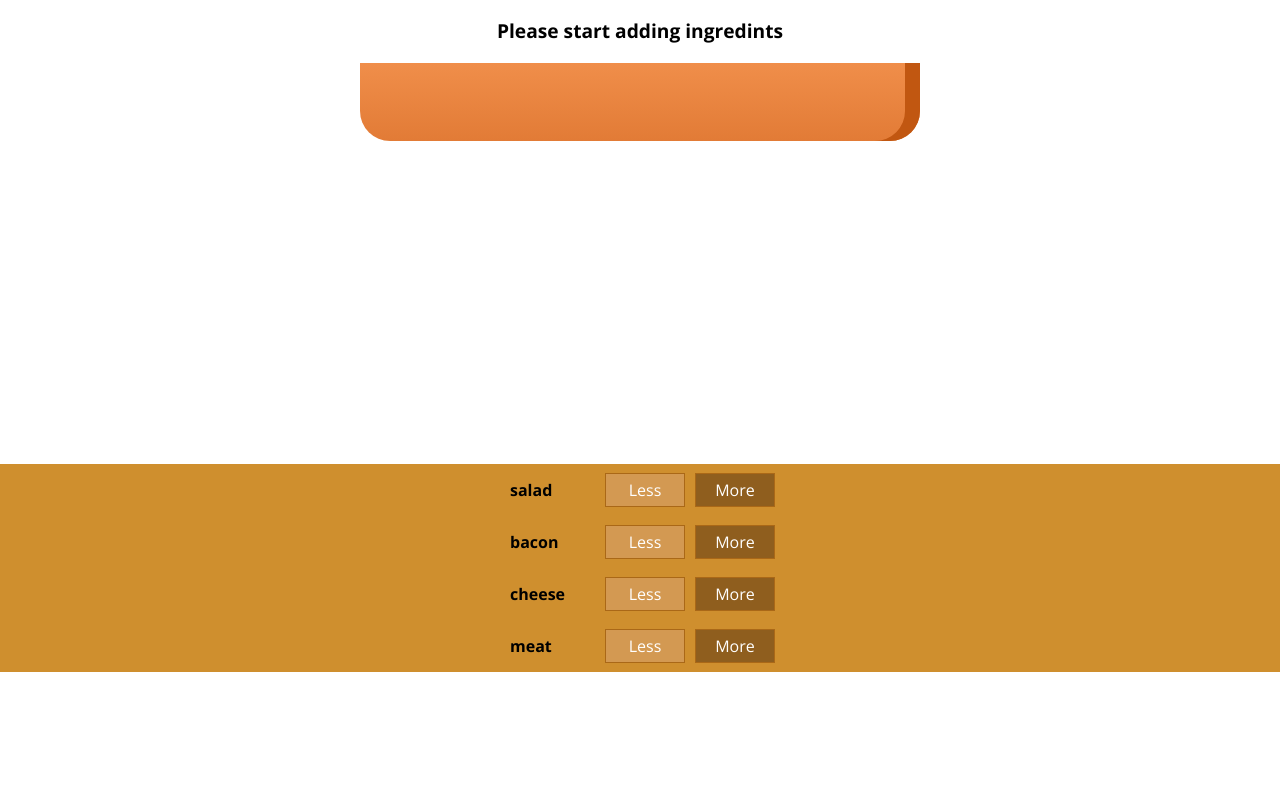
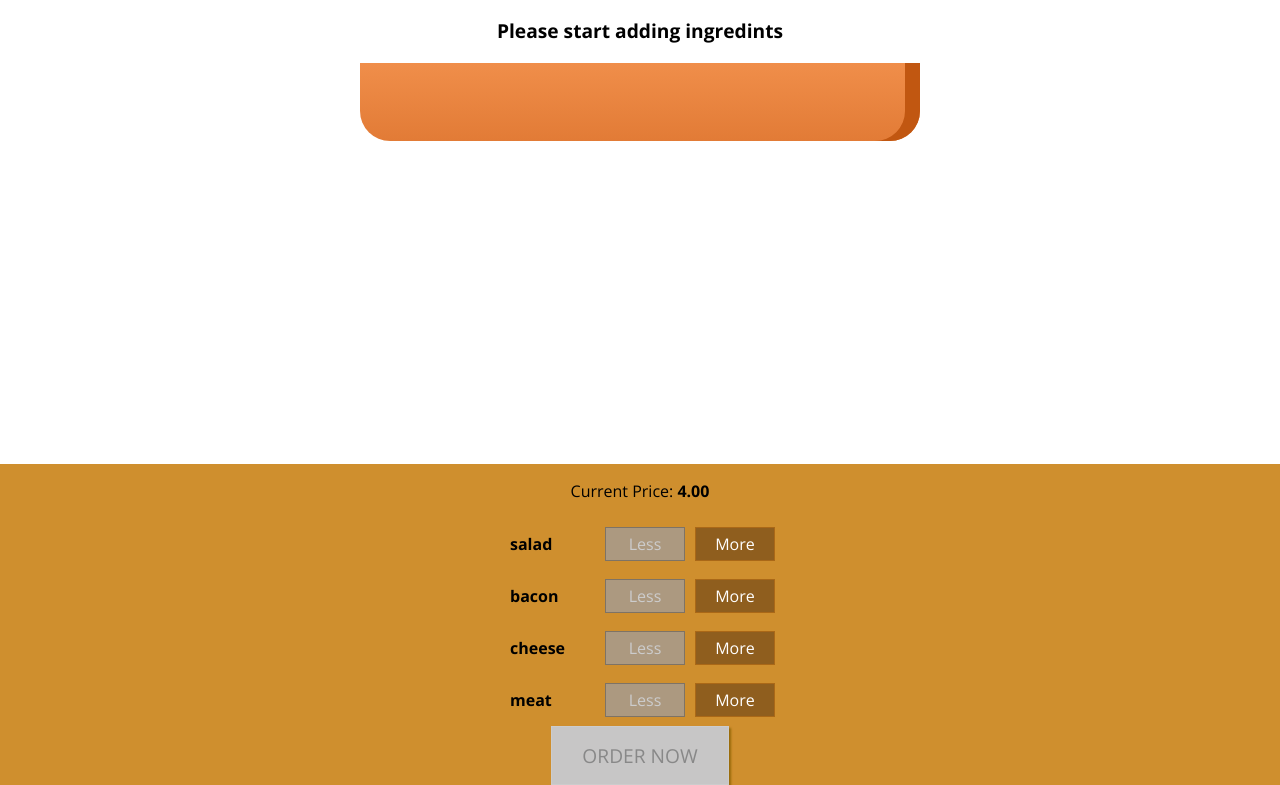
Before and after one commit to vasylpavliuk/burger-builder-project, a React (Create React App) app: page / in a window 1280 px wide. Shown: the part 174-959 px from the top of the page. Before the commit the page ends 846 px from the top, so only its background shows below. Built offline with nearby package versions, Linux system fonts and the light colour scheme.

Commit message:
Added ORDER button

```diff
--- a/src/components/Burger/BuildControls/BuildControl/BuildControl.js
+++ b/src/components/Burger/BuildControls/BuildControl/BuildControl.js
@@ -5,8 +5,19 @@
 const buildControl = (props) => (
   <div className={classes.BuildControl}>
     <div className={classes.Label}>{props.label}</div>
-    <button className={classes.Less} onClick={() => props.deductIngredient(props.label)}>Less</button>
-    <button className={classes.More} onClick={() => props.addIngredient(props.label)}>More</button>
+    <button
+      className={classes.Less}
+      onClick={() => props.deductIngredient(props.label)}
+      disabled={props.disabled}
+    >
+      Less
+    </button>
+    <button
+      className={classes.More}
+      onClick={() => props.addIngredient(props.label)}
+    >
+      More
+    </button>
   </div>
 );
 
--- a/src/components/Burger/BuildControls/BuildControls.js
+++ b/src/components/Burger/BuildControls/BuildControls.js
@@ -4,17 +4,23 @@
 import classes from "./BuildControls.module.css";
 
 const buildControls = (props) => {
-  return Object.keys(props.ingredients).map((ingredient) => {
-    return (
-      <div key={ingredient} className={classes.BuildControls}>
+  return (
+    <div className={classes.BuildControls}>
+      <p>
+        Current Price: <strong>{props.price.toFixed(2)}</strong>
+      </p>
+      {Object.keys(props.ingredients).map((ingredient) => (
         <BuildControl
+          key={ingredient}
           label={ingredient}
           addIngredient={props.addIngredient}
           deductIngredient={props.deductIngredient}
+          disabled={props.disabled[ingredient]}
         />
-      </div>
-    );
-  });
+      ))}
+      <button className={classes.OrderButton} disabled={!props.purchaseable}>ORDER NOW</button>
+    </div>
+  );
 };
 
 export default buildControls;
--- a/src/components/Burger/BuildControls/BuildControls.module.css
+++ b/src/components/Burger/BuildControls/BuildControls.module.css
@@ -8,3 +8,45 @@
   margin: auto;
   /* padding: 10px 0; */
 }
+
+
+.OrderButton {
+  background-color: #DAD735;
+  outline: none;
+  cursor: pointer;
+  border: 1px solid #966909;
+  color: #966909;
+  font-family: inherit;
+  font-size: 1.2em;
+  padding: 15px 30px;
+  box-shadow: 2px 2px 2px #966909;
+}
+
+.OrderButton:hover, .OrderButton:active {
+  background-color: #A0DB41;
+  border: 1px solid #966909;
+  color: #966909;
+}
+
+.OrderButton:disabled {
+  background-color: #C7C6C6;
+  cursor: not-allowed;
+  border: 1px solid #ccc;
+  color: #888888;
+}
+
+.OrderButton:not(:disabled) {
+  animation: enable 0.3s linear;
+}
+
+@keyframes enable {
+  0% {
+      transform: scale(1);
+  }
+  60% {
+      transform: scale(1.1);
+  }
+  100% {
+      transform: scale(1);
+  }
+}
--- a/src/components/Burger/Burger.module.css
+++ b/src/components/Burger/Burger.module.css
@@ -18,7 +18,7 @@
 @media (min-width: 500px) and (min-height: 401px) {
   .Burger {
     width: 450px;
-    height: 400px;
+    height: 325px;
   }
 }
 
--- a/src/containers/BurgerBuilder/BurgerBuilder.js
+++ b/src/containers/BurgerBuilder/BurgerBuilder.js
@@ -22,9 +22,18 @@
         meat: 0,
       },
       totalPrice: 4,
+      purchaseable: false,
     };
     this.addIngredientHandler = this.addIngredientHandler.bind(this);
     this.deductIngredientHandler = this.deductIngredientHandler.bind(this);
+    this.updatePurchaseState = this.updatePurchaseState.bind(this);
+  }
+
+  updatePurchaseState(ingredients) {
+    const sum = Object.values(ingredients).reduce((sum, el) => sum + el);
+    this.setState({
+      purchaseable: sum > 0,
+    });
   }
 
   addIngredientHandler(ingredient) {
@@ -34,6 +43,7 @@
       let priceAddition = INGREDIENT_PRICES[ingredient];
       let totalPrice = this.state.totalPrice + priceAddition;
       this.setState({ ingredients: ingredients, totalPrice: totalPrice });
+      this.updatePurchaseState(ingredients);
     }
   }
 
@@ -44,10 +54,19 @@
       let priceAddition = INGREDIENT_PRICES[ingredient];
       let totalPrice = this.state.totalPrice - priceAddition;
       this.setState({ ingredients: ingredients, totalPrice: totalPrice });
+      this.updatePurchaseState(ingredients);
     }
   }
 
   render() {
+    const disabledInfo = {
+      ...this.state.ingredients,
+    };
+
+    for (let key in disabledInfo) {
+      disabledInfo[key] = disabledInfo[key] <= 0;
+    }
+
     return (
       <Auxiliary>
         <Burger ingredients={this.state.ingredients} />
@@ -55,6 +74,9 @@
           ingredients={this.state.ingredients}
           addIngredient={this.addIngredientHandler}
           deductIngredient={this.deductIngredientHandler}
+          disabled={disabledInfo}
+          price={this.state.totalPrice}
+          purchaseable={this.state.purchaseable}
         />
       </Auxiliary>
     );
```
